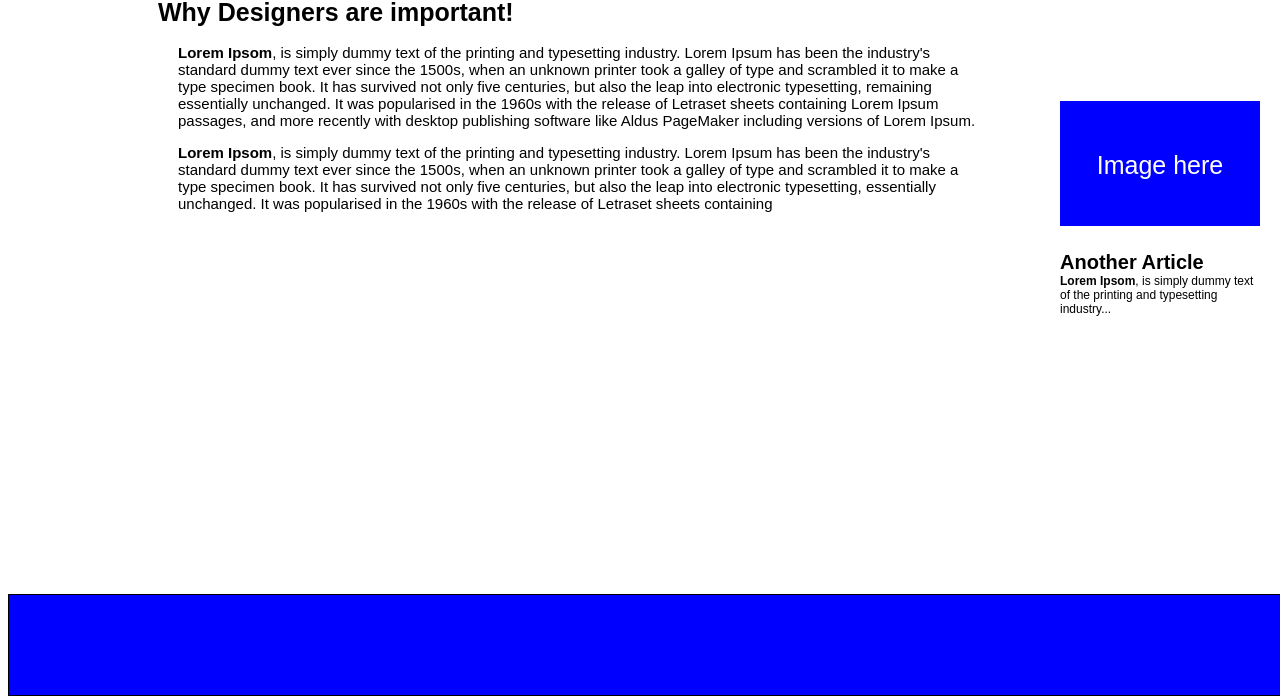
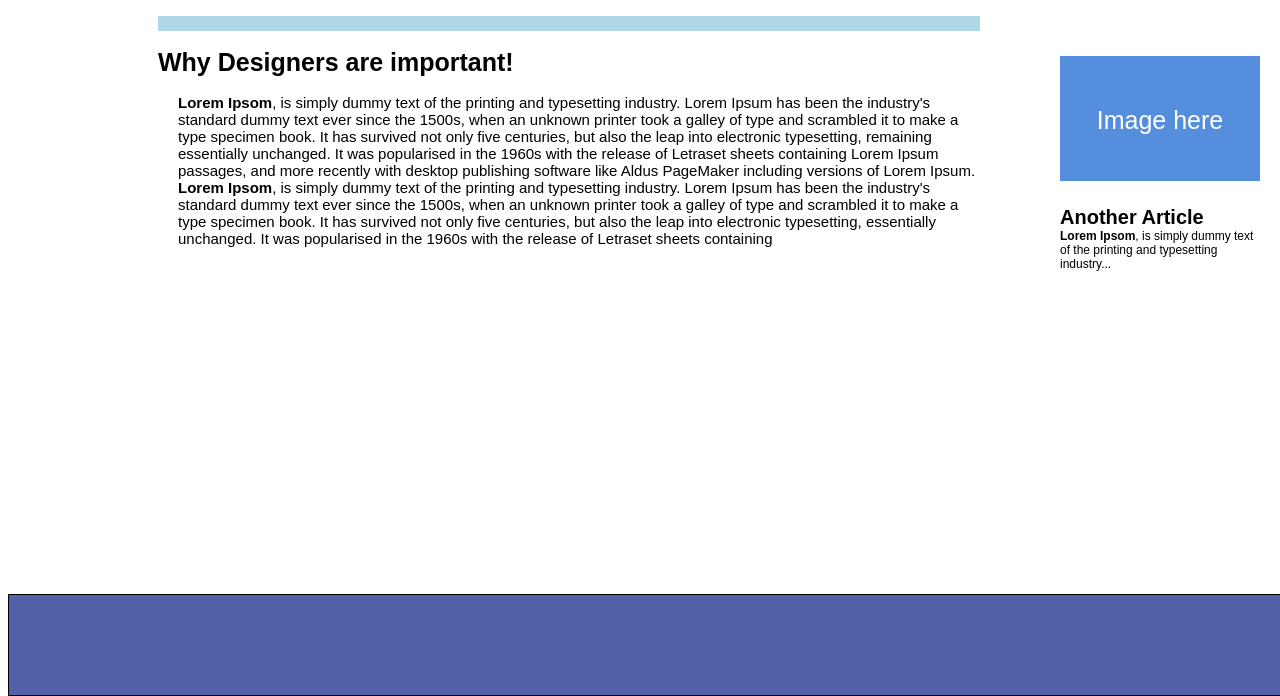
Before and after one commit to ValerieWiklund/Coolsite, a plain HTML site: page index.html in a window 1280 px wide. Shown: the part 104-800 px from the top of the page. Drawn offline with Linux system fonts and the light colour scheme.

Commit message:
added top dividing bar

```diff
--- a/index.html
+++ b/index.html
@@ -17,6 +17,9 @@
   <main>
 
     <div class="body-text">
+      <div class="divide-box">
+
+      </div>
       <h1>Why Designers are important!</h1>
       <p><span class="bold-text"> Lorem Ipsom</span>, is simply dummy text of the printing and typesetting industry.
         Lorem
@@ -26,9 +29,8 @@
         type specimen book. It has survived not only five centuries, but also the leap into electronic typesetting,
         remaining essentially unchanged. It was popularised in the 1960s with the release of Letraset sheets containing
         Lorem Ipsum passages, and more recently with desktop publishing software like Aldus PageMaker including versions
-        of Lorem Ipsum.
-      </p>
-      <p><span class="bold-text"> Lorem Ipsom</span>, is simply dummy text of the printing and typesetting industry.
+        of Lorem Ipsum. <br />
+        <span class="bold-text"> Lorem Ipsom</span>, is simply dummy text of the printing and typesetting industry.
         Lorem
         Ipsum has been the industry's
         standard dummy text ever since the 1500s, when an unknown printer took a galley of type and scrambled it to make
--- a/style.css
+++ b/style.css
@@ -1,7 +1,8 @@
 .boxed-text {
-  background-color: blue;
+  background-color: #5261a8;
   color: white;
   font-size: 38px;
+  font-weight:bold;
   border: 1px solid black;
   }
 
@@ -16,7 +17,11 @@
     width: 100%;
     position: fixed;
     bottom: 0;
-    background-color: blue;
+  }
+
+  .divide-box {
+    height:15px;
+    background-color: lightblue;
   }
 
   .bold-text {
@@ -31,7 +36,7 @@
   width: 200px; /* Set the width of the sidebar */
   position: fixed; /* Fixed Sidebar (stay in place on scroll) */
   /*z-index: 1; /* Stay on top */
-  top: 180px; /* Stay at the top */
+  top: 135px; /* Stay at the top */
   right: 20px;
   overflow-x: hidden; /* Disable horizontal scroll */
 .}
@@ -42,6 +47,7 @@
   position: fixed;
   padding-left: 150px;
   padding-right: 50px;
+  top: 120px;
   }
 
 .body-text p {
@@ -54,7 +60,7 @@
 }
 
 .image-placeholder {
-  background-color: blue;
+  background-color: #548edc;
   height: 75px;
   width: auto;
   text-align: center;
```
